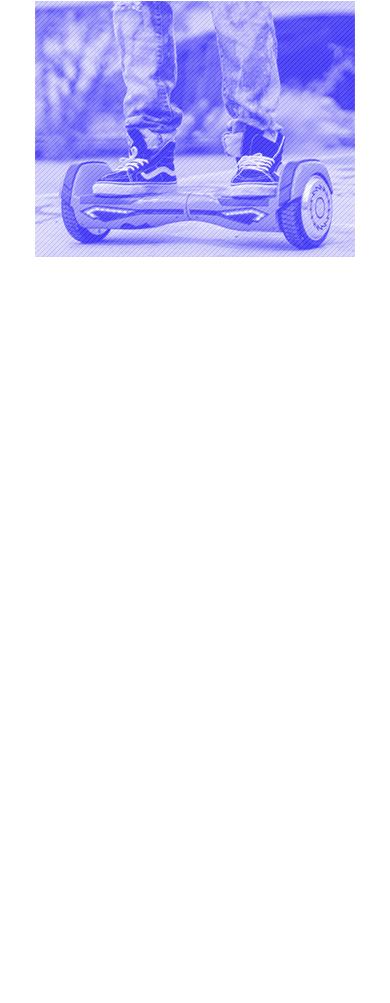
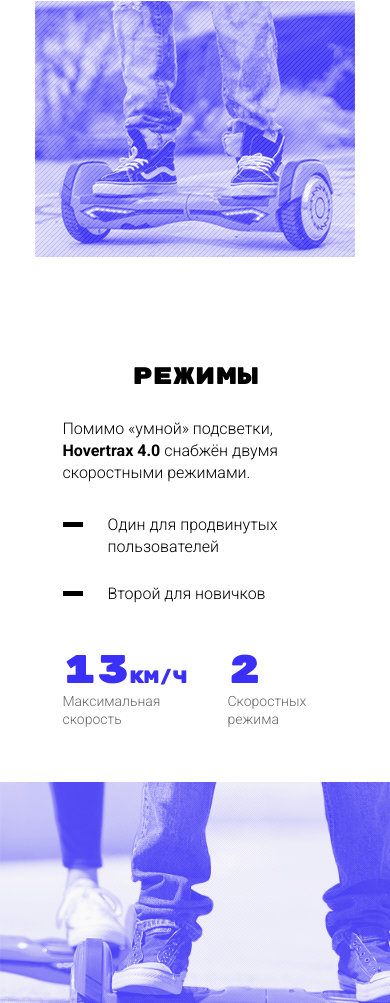
Before and after one commit to DimaSilver/Rizor, a plain HTML site: page index.html in a window 390 px wide. Shown: the part 2220-3223 px from the top of the page. Before the commit the page ends 2723 px from the top, so only its background shows below. Drawn offline with Linux system fonts and the light colour scheme.

Commit message:
Адаптив сэкшена benefits.modes. 320px

```diff
--- a/scss/_media.scss
+++ b/scss/_media.scss
@@ -906,6 +906,9 @@
   .indicators__video-img {
     height: 340px;
   }
+  .modes__textarea {
+    padding-left: 25px;
+  }
 }
 @media(max-width: 660px){
   .design__video{
@@ -998,6 +1001,25 @@
   .header__bottom-textarea__title {
     font-size: 46px;
     line-height: 56px;
+  }
+  .modes {
+    display: flex;
+    flex-direction: column;
+  }
+  .modes__video{
+    order: 1;
+  }
+  .modes__textarea{
+    padding: 0 25px 40px;
+  }
+  .modes__textarea .title{
+    text-align: center;
+  }
+  .modes__video {
+    width: 100%;
+  }
+  .modes__video-img {
+    margin-left: 0;
   }
 }
 @media (max-width: 580px) {
@@ -1097,11 +1119,15 @@
   .benefits .title{
     text-align: center;
   }
-  .benefits__textarea-list__item {
+  .design__list-item {
     padding-left: 38px;
     &::before {
       width: 30px;
     }
+  }
+  .modes__video-img {
+    margin-left: 0;
+    height: 300px;
   }
 }
 @media(max-width: 500px){
@@ -1130,6 +1156,14 @@
   .color-choice__list {
     margin: 20px 0 40px;
   }
+  .modes__list-item::before {
+    top: 8px;
+  }
+}
+@media(max-width: 350px){
+  .modes__textarea {
+    padding: 0 21px 40px;
+  }
 }
 @media(min-width: 541px) {
   .menu__list {
--- a/scss/style.scss
+++ b/scss/style.scss
@@ -332,6 +332,11 @@
   &__list{
     margin-top: 30px;
   }
+  &__list-item{
+    &::before{
+      top: 9px;
+    }
+  }
   &__components{
     margin-top: 30px;
   }
```
Also changed, not shown: index.html (+1 -1 lines), css/style.min.css.
